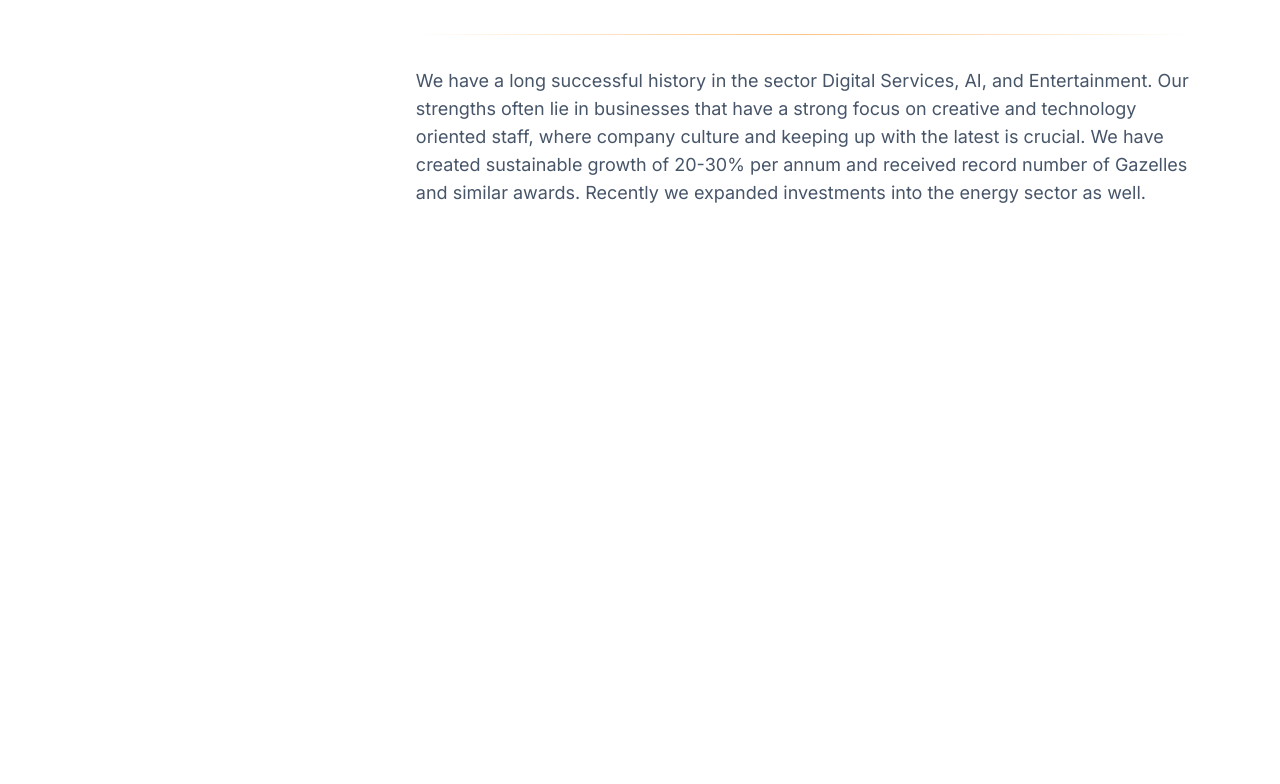
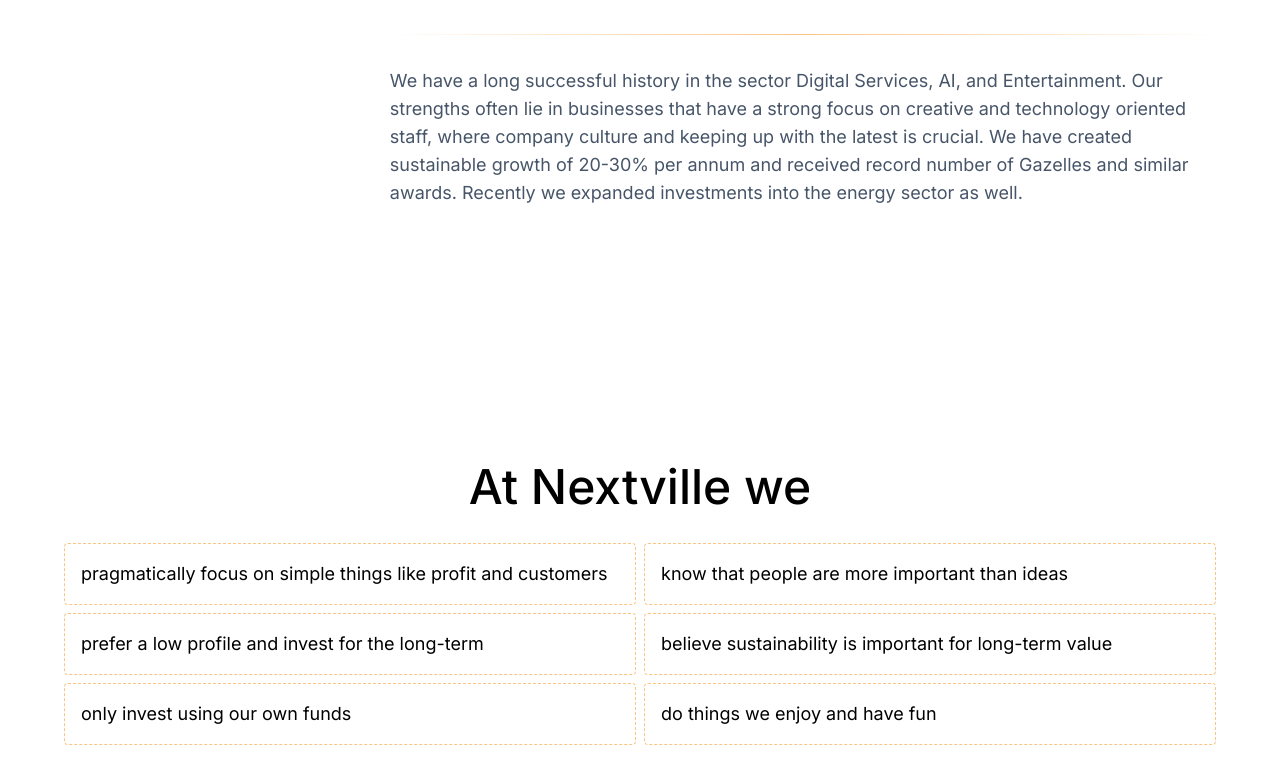
Before and after one commit to Poxie/nextville, a Next.js app: page / in a window 1280 px wide. Shown: the part 906-1690 px from the top of the page. Before the commit the page ends 1241 px from the top, so only its background shows below. Built offline with nearby package versions, Linux system fonts and the light colour scheme.

Commit message:
Add simple values page

```diff
--- a/components/home/index.tsx
+++ b/components/home/index.tsx
@@ -1,11 +1,13 @@
 import About from "./about";
 import Hero from "./hero";
+import Values from "./values";
 
 export default function Home() {
   return (
     <main>
       <Hero />
       <About />
+      <Values />
     </main>
   )
 }
--- /dev/null
+++ b/components/home/values/Value.tsx
@@ -0,0 +1,9 @@
+export default function Value({ children }: {
+    children: React.ReactNode;
+}) {
+    return(
+        <div className="p-4 text-lg border-[1px] border-c-primary border-dashed rounded">
+            {children}
+        </div>
+    )
+}
--- /dev/null
+++ b/components/home/values/index.tsx
@@ -0,0 +1,27 @@
+import messages from '@/messages/en.json';
+import { useTranslations } from "next-intl"
+import Value from './Value';
+
+export default function Values() {
+    const t = useTranslations('values');
+
+    const values = Object.entries(messages.values).filter(([key, value]) => {
+        return key.startsWith('value-');
+    }).map(([key, value]) => key);
+    return(
+        <section className="main-width py-32">
+            <h2 className="text-5xl font-medium text-center">
+                {t('title')}
+            </h2>
+            <ul className="mt-8 grid md:grid-cols-2 gap-2">
+                {values.map(value => (
+                    <li key={value}>
+                        <Value>
+                            {t(value)}
+                        </Value>
+                    </li>
+                ))}
+            </ul>
+        </section>
+    )
+}
--- a/tailwind.config.ts
+++ b/tailwind.config.ts
@@ -23,6 +23,7 @@
         secondary: '#F2F2F2',
         tertiary: '#E7E7E7',
         quaternary: '#C9C9C9',
+        'c-primary': '#FCC383',
       },
       textColor: {
         primary: '#0f172a',
@@ -30,7 +31,7 @@
         light: '#fff',
       },
       width: {
-        main: '1100px',
+        main: '1200px',
       },
       maxWidth: {
         main: '90%',
```
